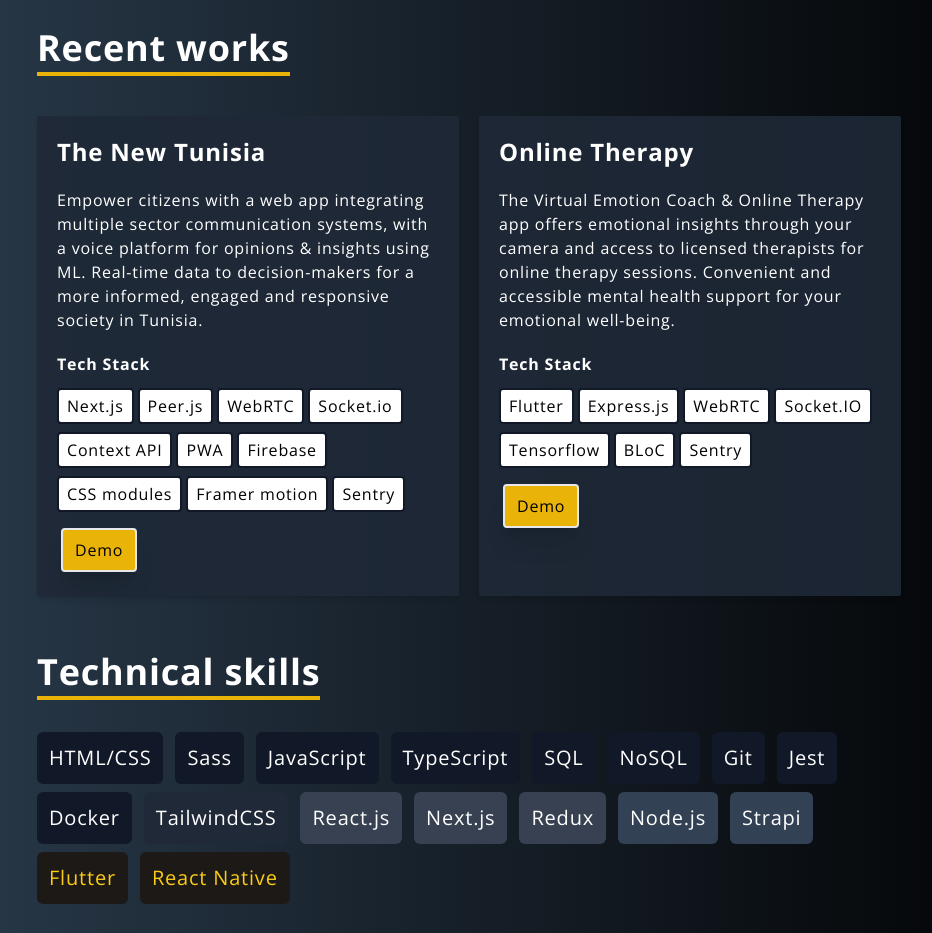
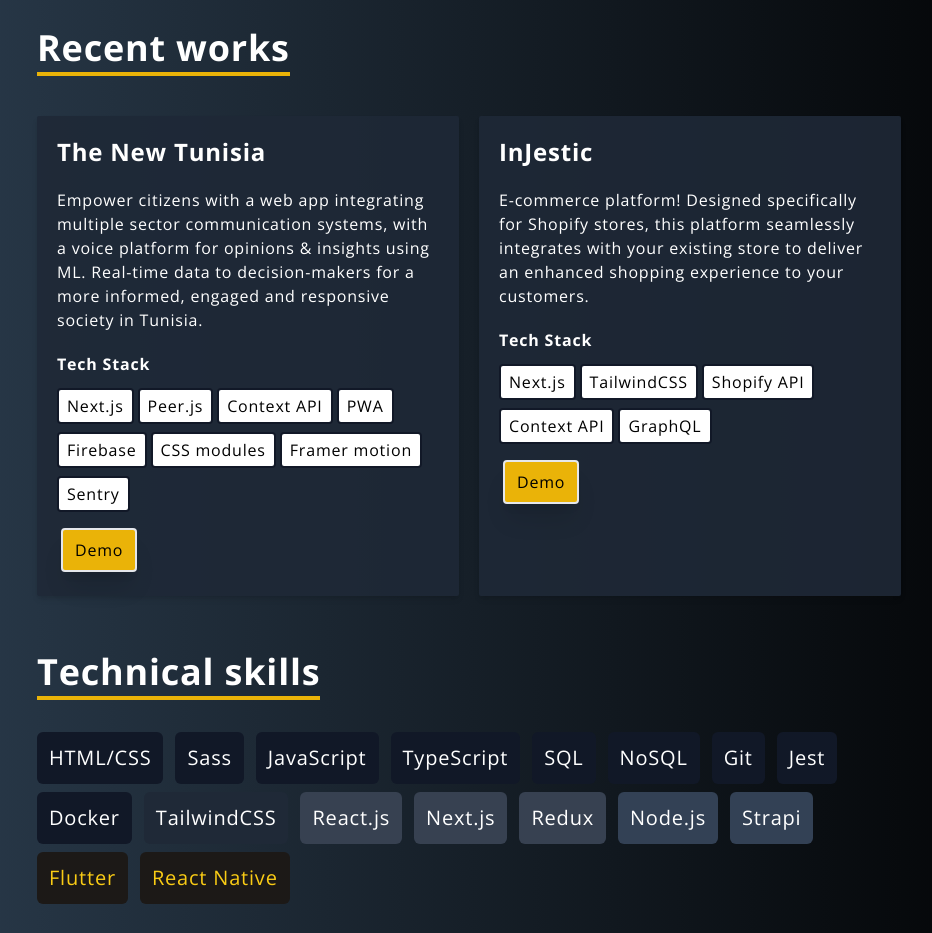
Before and after one commit to Walidhamdidev/Next.js_portfolio, a Next.js app: page / in a window 1280 px wide. Shown: the part 820-1753 px from the top of the page, without its empty margins (171-1103 px from the left). Built offline with nearby package versions, Linux system fonts and the light colour scheme.

Commit message:
add project

```diff
--- a/components/Projects.js
+++ b/components/Projects.js
@@ -9,10 +9,7 @@ const items = [
     stacks: [
       { title: "Next.js" },
       { title: "Peer.js" },
-      { title: "WebRTC" },
-      { title: "Socket.io" },
       { title: "Context API" },
-      // { title: "D3.js" },
       { title: "PWA" },
       { title: "Firebase" },
       { title: "CSS modules" },
@@ -23,20 +20,17 @@ const items = [
       "Empower citizens with a web app integrating multiple sector communication systems, with a voice platform for opinions & insights using ML. Real-time data to decision-makers for a more informed, engaged and responsive society in Tunisia.",
   },
   {
-    title: "Online Therapy",
-    url: "https://github.com/walid-hamdi/Flutter_emotionAi",
+    title: "InJestic",
+    url: "https://injestic.vercel.app/",
     stacks: [
-      { title: "Flutter" },
-      { title: "Express.js" },
-      { title: "WebRTC" },
-      { title: "Socket.IO" },
-      { title: "Tensorflow" },
-      { title: "BLoC" },
-      { title: "Sentry" },
+      { title: "Next.js" },
+      { title: "TailwindCSS" },
+      { title: "Shopify API" },
+      { title: "Context API" },
+      { title: "GraphQL" },
     ],
     description:
-      "The Virtual Emotion Coach & Online Therapy app offers emotional insights through your camera and access to licensed therapists for online therapy sessions. Convenient and accessible mental health support for your emotional well-being.",
-    type: "mobile",
+      "E-commerce platform! Designed specifically for Shopify stores, this platform seamlessly integrates with your existing store to deliver an enhanced shopping experience to your customers.",
   },
 ];
 
```
